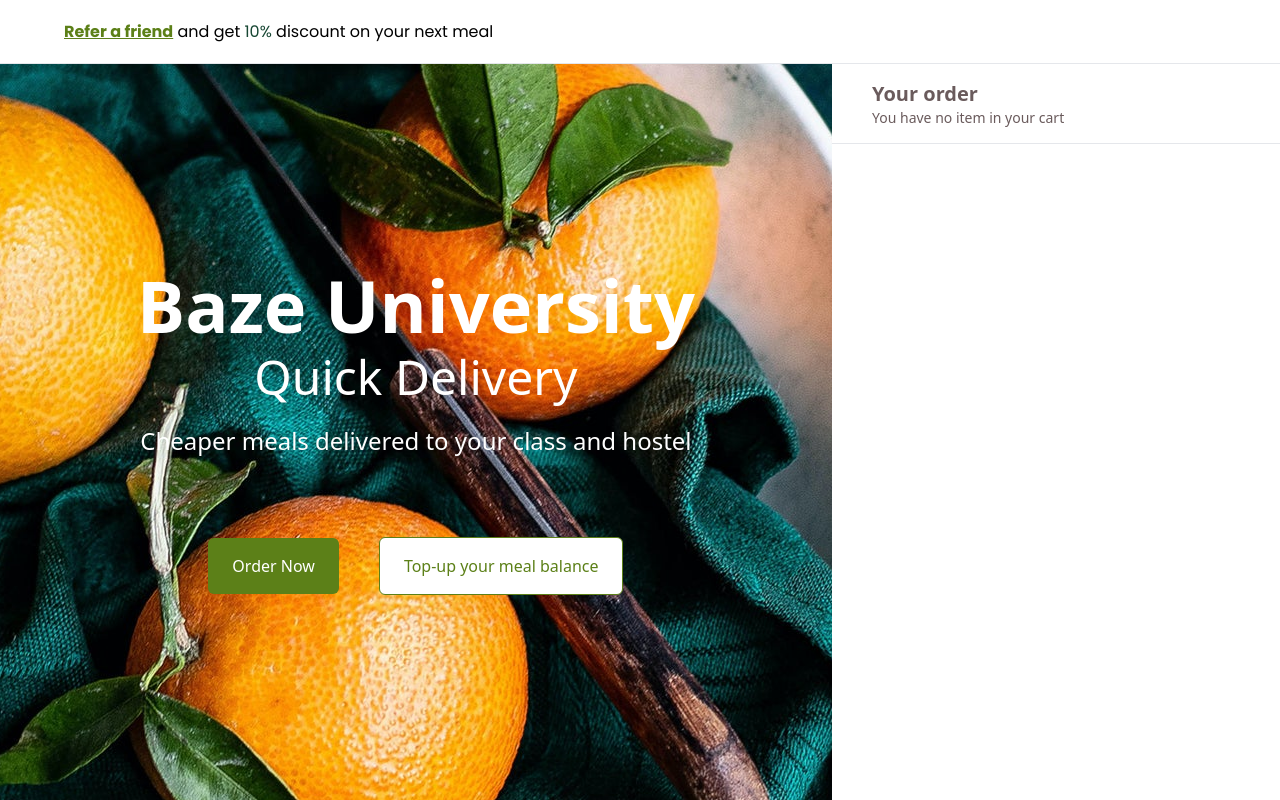
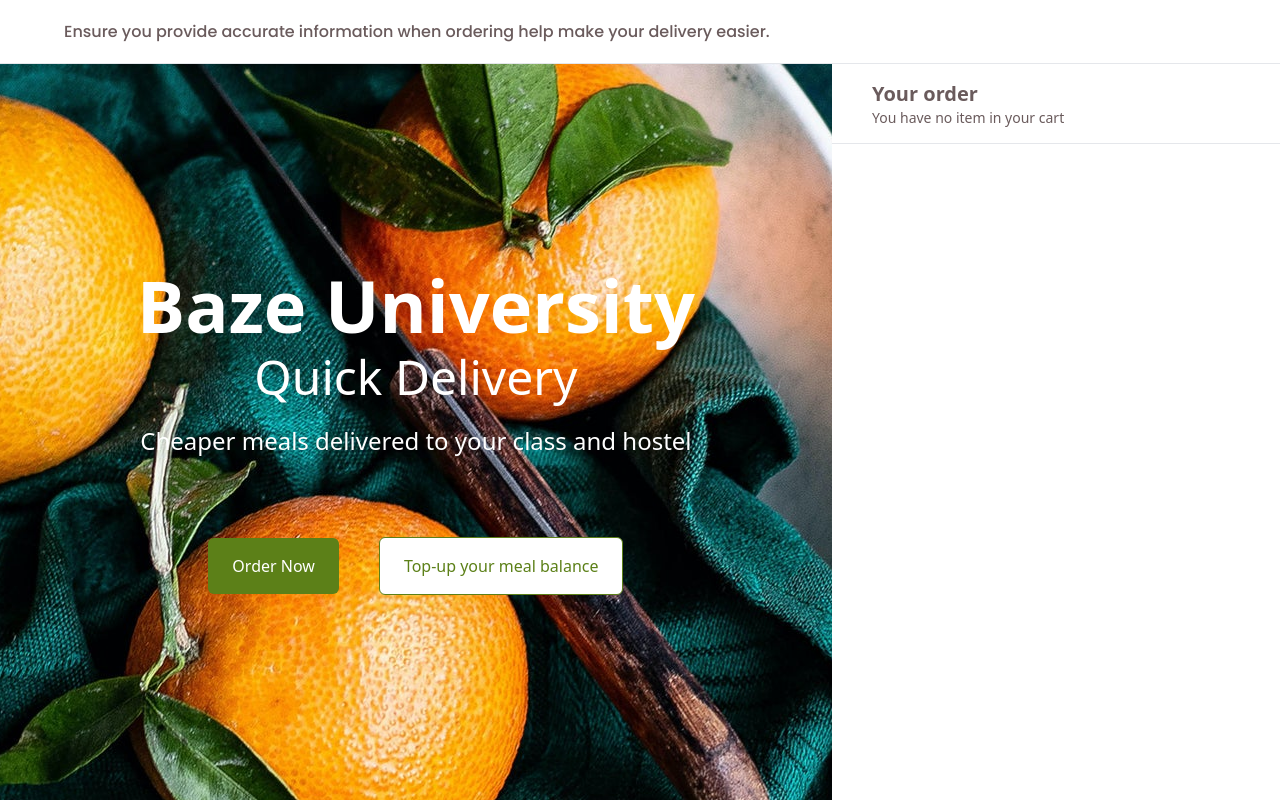
Before and after one commit to codedcontent/baze-university-quick-delivery, a React (Vite) app: page / in a window 1280 px wide. Shown: the top 800 px of the page. Built offline with nearby package versions, Linux system fonts and the light colour scheme.

Commit message:
Changed the banner text

```diff
--- a/src/Banner.jsx
+++ b/src/Banner.jsx
@@ -4,11 +4,15 @@
   return (
     <div className="h-16 flex w-full items-center xl:px-20 lg:px-16 md:px-12 px-5 border-b-[1px] fixed top-0 left-0 z-10 bg-white">
       <p className="font-poppins w-max md:text-base text-xs">
-        <span className="text-secondary underline font-bold">
+        {/* <span className="text-secondary underline font-bold">
           Refer a friend
         </span>{" "}
         and get <span className="text-primary">10% </span> discount on your next
-        meal
+        meal */}
+        <span className="text-accent font-medium">
+          Ensure you provide accurate information when ordering help make your
+          delivery easier.
+        </span>
       </p>
     </div>
   );
--- a/src/index.css
+++ b/src/index.css
@@ -11,7 +11,7 @@
 
 .banner__animation {
   transition: all;
-  animation: banner_slide 60s ease 0s infinite;
+  animation: banner_slide 30s ease 0s infinite;
 }
 
 body::-webkit-scrollbar {
```
